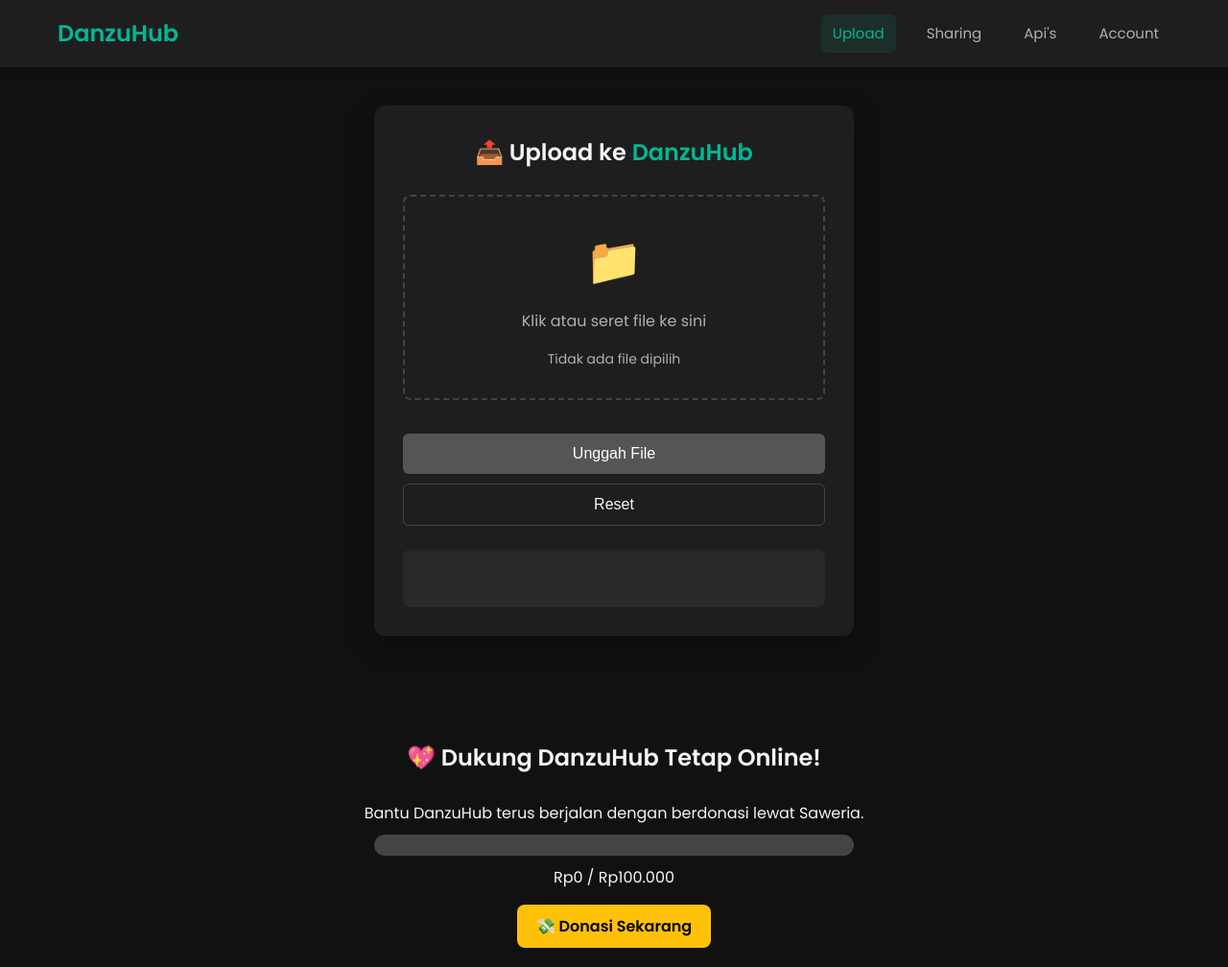
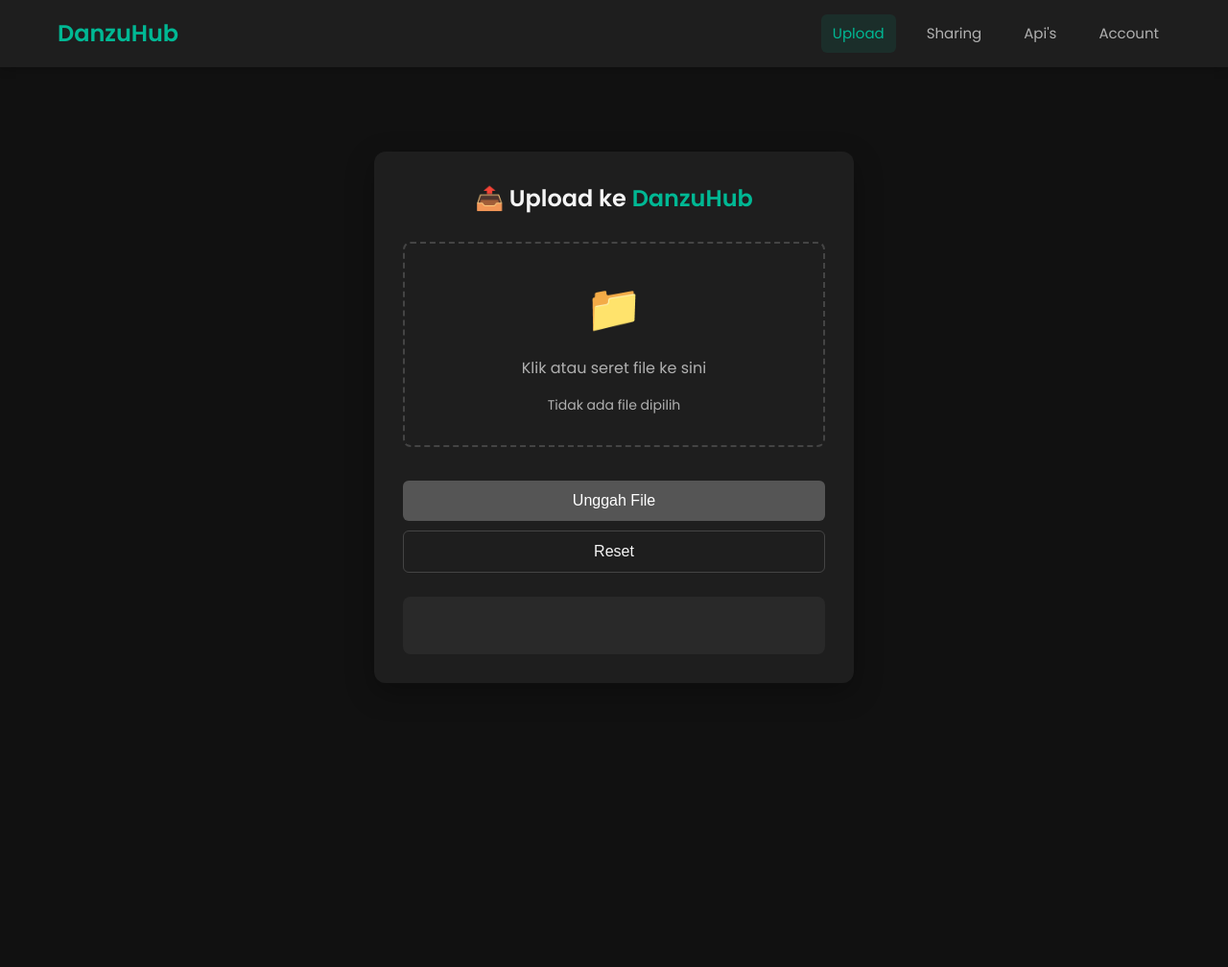
Before and after one commit to DanzuDev/DanzuHub, a website: page public/index.html in a window 1280 px wide. Shown: the whole page at 96% size. After the commit the page ends 800 px from the top, so only its background shows below. Drawn offline with Linux system fonts and the light colour scheme.

Commit message:
Update index.html

```diff
--- a/public/index.html
+++ b/public/index.html
@@ -43,23 +43,6 @@
     </div>
   </div>
 
-  <section style="margin-top: 3rem; text-align: center; padding: 20px;">
-  <h2 style="font-size: 1.5rem;">💖 Dukung DanzuHub Tetap Online!</h2>
-  <p style="margin-bottom: 10px;">
-    Bantu DanzuHub terus berjalan dengan berdonasi lewat Saweria.
-  </p>
-
-  <div style="background:#444; border-radius:20px; height:22px; width:90%; max-width:500px; margin:10px auto; overflow:hidden;">
-    <div style="width: 0%; height:100%; background:#ffc107;"></div> <!-- Ganti 40% sesuai progress -->
-  </div>
-  <p style="margin-top: 5px;">Rp0 / Rp100.000</p> <!-- Ubah sesuai progress -->
-
-  <a href="https://saweria.co/danzuhub" target="_blank"
-     style="display:inline-block; margin-top:15px; padding:10px 20px; background:#ffc107; border-radius:8px; color:#000; font-weight:bold; text-decoration:none;">
-    💸 Donasi Sekarang
-  </a>
-  </section>
-
   <script src="script.js"></script>
 </body>
 </html>
```
